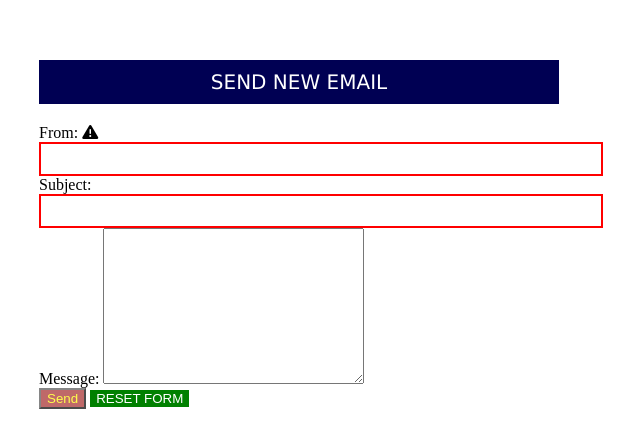
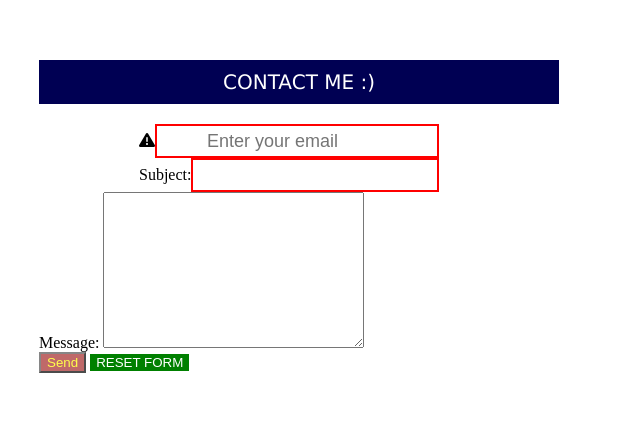
Before and after one commit to iDuvancho303/Contact-me, a plain HTML site: page index.html in a window 1280 px wide. Shown: the part 140-588 px from the top of the page, without its empty margins (351-991 px from the left). Drawn offline with Linux system fonts and the light colour scheme.

Commit message:
Adding more code

```diff
--- a/index.html
+++ b/index.html
@@ -10,17 +10,16 @@
 </head>
 <body>
     <div class="main-div">
-        <header id="main-header">Send New Email</header>
+        <header id="main-header">Contact Me :)</header>
 
         <form id="send-email">
 
             <div class="form-input">
-                <label for="email">From:</label>
                 <span class="icon"><i class="fa fa-exclamation-triangle"></i></span>
-                <input type="email" id="email" name="email"></i>
+                <input type="email" id="email" name="email" placeholder="Enter your email">
             </div>
 
-            <div>
+            <div class="form-input">
                 <label for="subject">Subject:</label>
                 <input type="text" id="subject" name="subject">
             </div>
--- a/style.css
+++ b/style.css
@@ -28,7 +28,7 @@ form {
     margin-top: 20px
 }
 
-.send-email {
+.form-input {
     max-width: 300px;
     margin: auto;
     display: flex;
```
